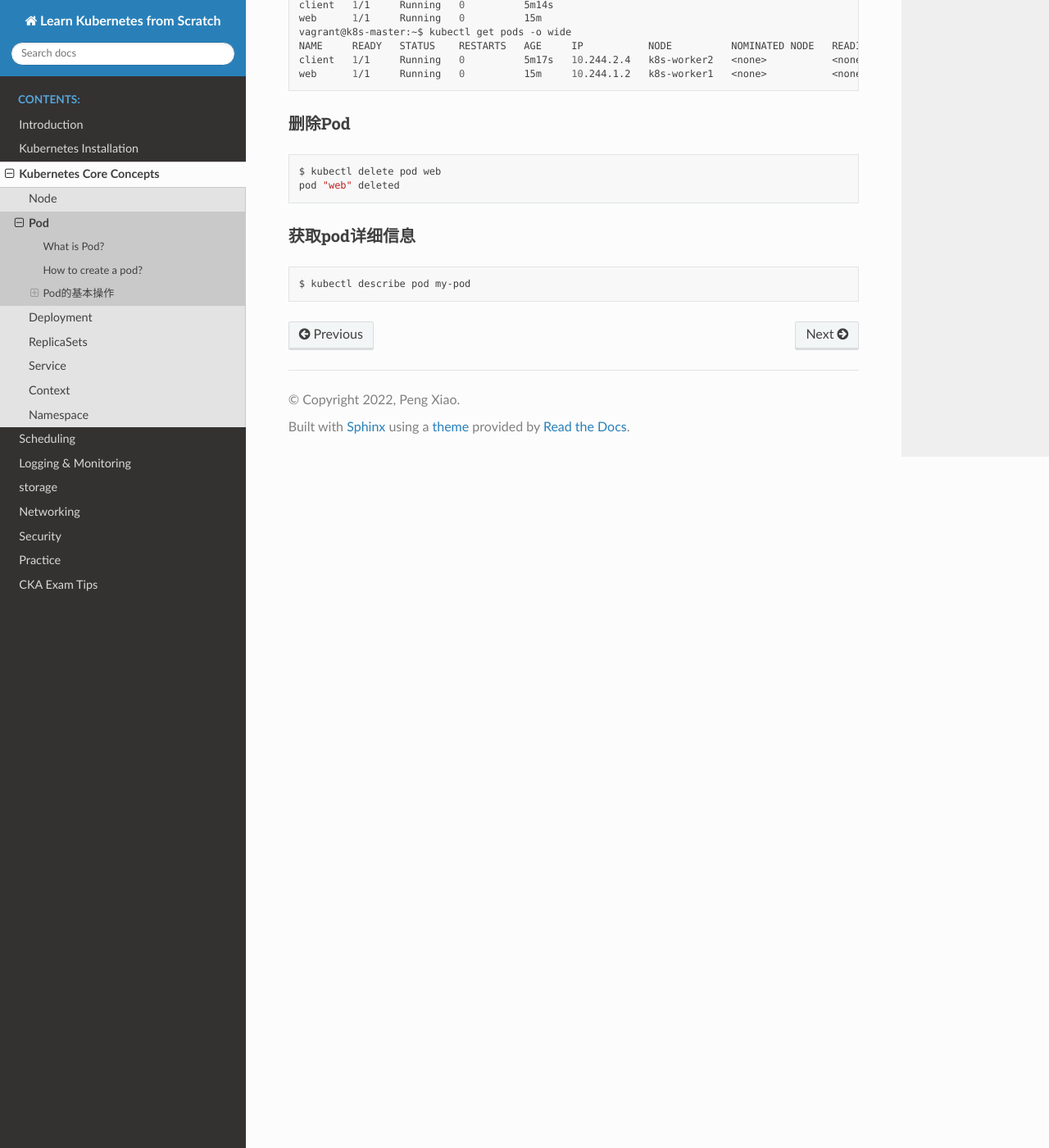
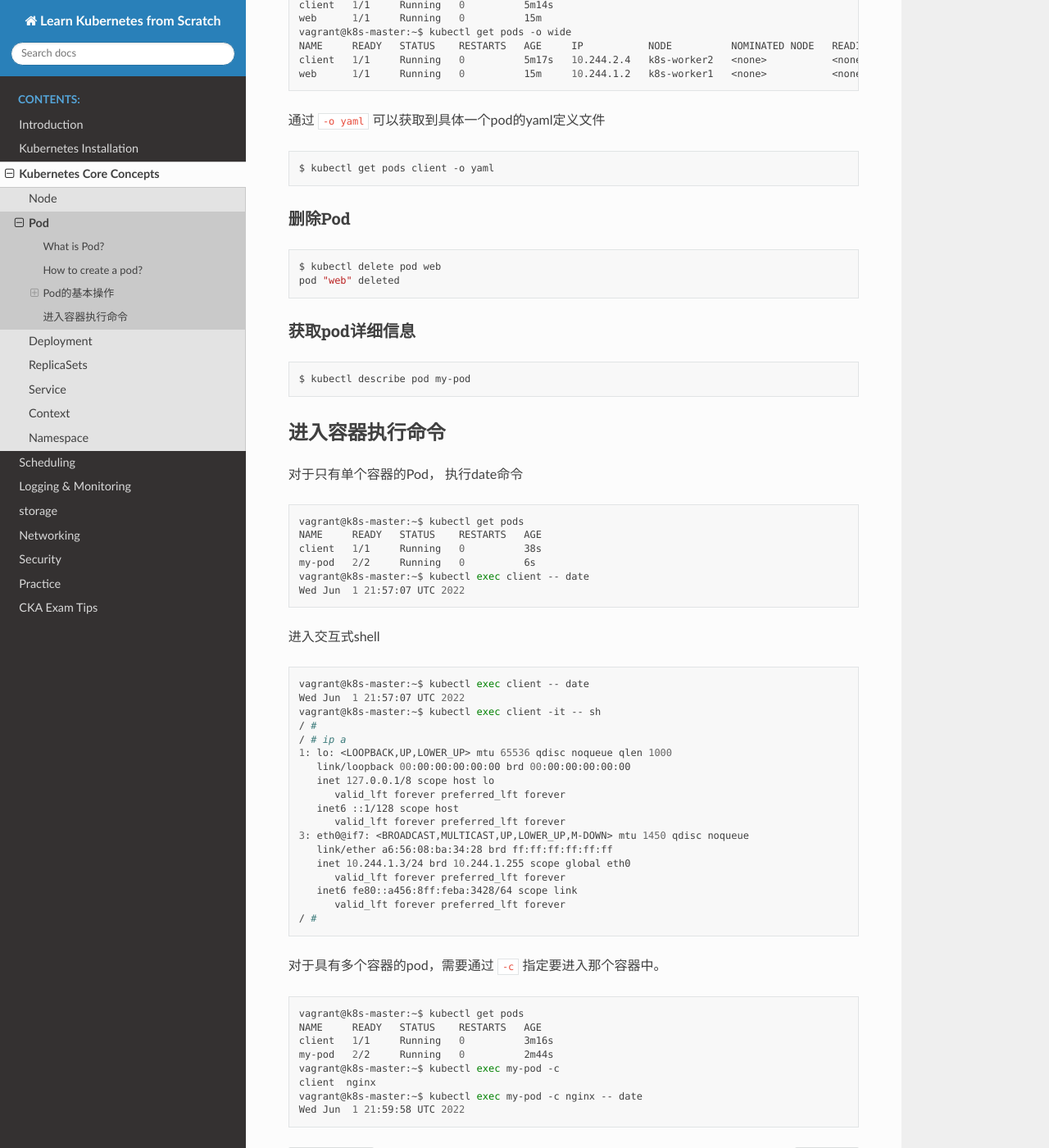
Before and after one commit to xiaopeng163/learn-k8s-from-scratch, a Sphinx documentation site: the page built from source/k8s-core-concept/pod.rst, in a window 1280 px wide and 1400 px high, scrolled down 2800 px. Shown: the whole window at 82% size. Built offline with Sphinx 7.4.7 and the Read the Docs theme 2.0.0, drawn with Linux system fonts in a browser that asks for light colours.

Commit message:
update pod

```diff
--- a/source/k8s-core-concept/pod.rst
+++ b/source/k8s-core-concept/pod.rst
@@ -55,7 +55,7 @@ Create a pod named web with image of nginx:latest
      name: web
    spec:
       containers:
-      - name: nginx-container
+       - name: nginx-container
          image: nginx:latest
 
 .. code-block:: bash
@@ -74,12 +74,12 @@ Create a pod named web with image of nginx:latest
       name: client
    spec:
       containers:
-      - name: client
-      image: busybox
-      command:
-         - sh
-         - -c
-         - "sleep 1000000"
+       - name: client
+         image: busybox
+         command:
+          - sh
+          - -c
+          - "sleep 1000000"
 
 
 
@@ -131,6 +131,12 @@ Pod的基本操作
    client   1/1     Running   0          5m17s   10.244.2.4   k8s-worker2   <none>           <none>
    web      1/1     Running   0          15m     10.244.1.2   k8s-worker1   <none>           <none>
 
+通过 ``-o yaml`` 可以获取到具体一个pod的yaml定义文件
+
+.. code-block:: bash
+
+   $ kubectl get pods client -o yaml
+
 
 删除Pod
 ~~~~~~~~~~~
@@ -147,3 +153,54 @@ Pod的基本操作
 .. code-block:: bash
 
    $ kubectl describe pod my-pod
+
+
+进入容器执行命令
+-------------------
+
+对于只有单个容器的Pod， 执行date命令
+
+.. code-block:: bash
+
+   vagrant@k8s-master:~$ kubectl get pods
+   NAME     READY   STATUS    RESTARTS   AGE
+   client   1/1     Running   0          38s
+   my-pod   2/2     Running   0          6s
+   vagrant@k8s-master:~$ kubectl exec client -- date
+   Wed Jun  1 21:57:07 UTC 2022
+
+进入交互式shell
+
+.. code-block:: bash
+
+   vagrant@k8s-master:~$ kubectl exec client -- date
+   Wed Jun  1 21:57:07 UTC 2022
+   vagrant@k8s-master:~$ kubectl exec client -it -- sh
+   / #
+   / # ip a
+   1: lo: <LOOPBACK,UP,LOWER_UP> mtu 65536 qdisc noqueue qlen 1000
+      link/loopback 00:00:00:00:00:00 brd 00:00:00:00:00:00
+      inet 127.0.0.1/8 scope host lo
+         valid_lft forever preferred_lft forever
+      inet6 ::1/128 scope host
+         valid_lft forever preferred_lft forever
+   3: eth0@if7: <BROADCAST,MULTICAST,UP,LOWER_UP,M-DOWN> mtu 1450 qdisc noqueue
+      link/ether a6:56:08:ba:34:28 brd ff:ff:ff:ff:ff:ff
+      inet 10.244.1.3/24 brd 10.244.1.255 scope global eth0
+         valid_lft forever preferred_lft forever
+      inet6 fe80::a456:8ff:feba:3428/64 scope link
+         valid_lft forever preferred_lft forever
+   / #
+
+对于具有多个容器的pod，需要通过 ``-c`` 指定要进入那个容器中。
+
+.. code-block:: bash
+
+   vagrant@k8s-master:~$ kubectl get pods
+   NAME     READY   STATUS    RESTARTS   AGE
+   client   1/1     Running   0          3m16s
+   my-pod   2/2     Running   0          2m44s
+   vagrant@k8s-master:~$ kubectl exec my-pod -c
+   client  nginx
+   vagrant@k8s-master:~$ kubectl exec my-pod -c nginx -- date
+   Wed Jun  1 21:59:58 UTC 2022
```
